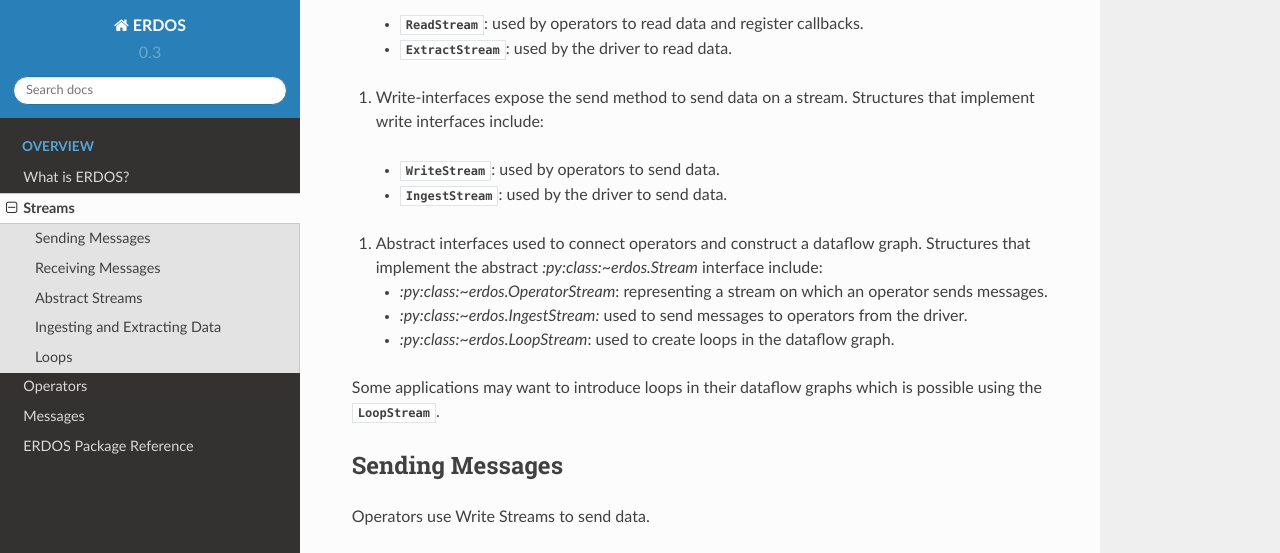
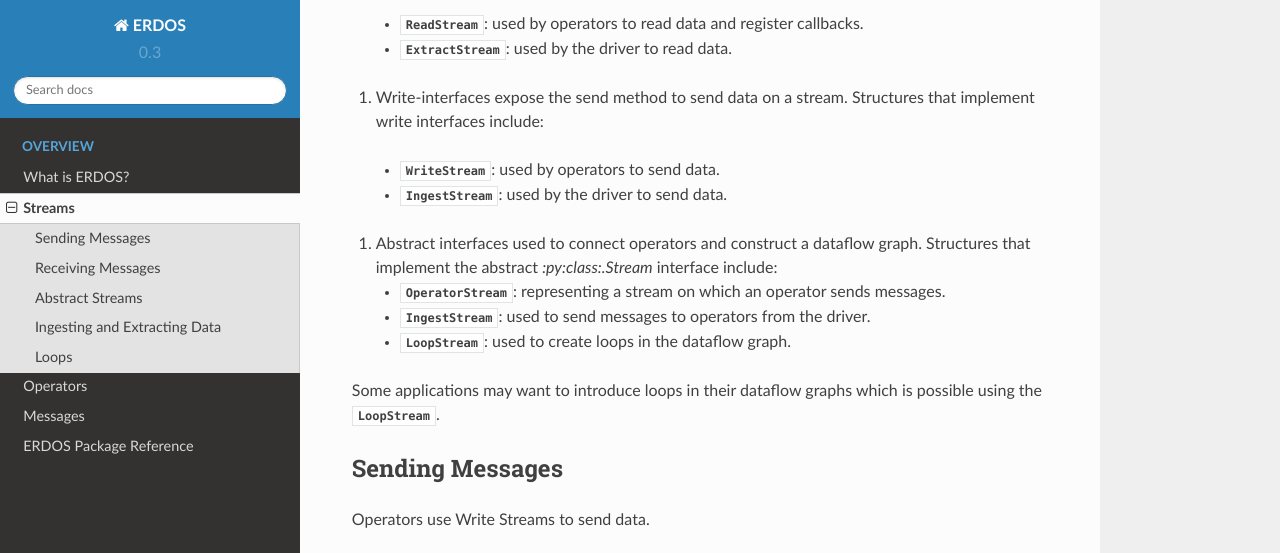
Before and after one commit to erdos-project/erdos, a Sphinx documentation site: the page built from python/doc/source/streams.rst, in a window 1280 px wide and 1400 px high, scrolled down 437 px. Shown: the top 553 px of the window. Built offline with Sphinx 7.4.7 and the Read the Docs theme 2.0.0, drawn with Linux system fonts in a browser that asks for light colours; some of the changed text lies outside the part shown; grey boxes are pictures that could not be loaded.

Commit message:
Update docs and fix warnings

```diff
--- a/python/doc/source/conf.py
+++ b/python/doc/source/conf.py
@@ -71,6 +71,12 @@
 for classname, qualname in internal_classes.items():
     setattr(mock_erdos_internal, classname, mock_internal_type(qualname))
 sys.modules["erdos.internal"] = mock_erdos_internal
+
+# Ensure that all references resolve.
+nitpicky = True
+# Ignore bugs for references to the typing library.
+nitpick_ignore = [("py:data", "typing.Any"), ("py:data", "typing.Optional"),
+                  ("py:data", "typing.Tuple")]
 
 # Add any paths that contain templates here, relative to this directory.
 templates_path = ["_templates"]
--- a/python/doc/source/intro.rst
+++ b/python/doc/source/intro.rst
@@ -60,9 +60,9 @@
 The driver is typically the main section of the program.
 
 The driver may also interact with a running ERDOS application.
-Using the :py:class:`~erdos.IngestStream`, the driver can send
+Using the :py:class:`.IngestStream`, the driver can send
 data to operators on a stream.
-The :py:class:`~erdos.ExtractStream` allows the driver to read
+The :py:class:`.ExtractStream` allows the driver to read
 data sent from an operator.
 
 
--- a/python/doc/source/streams.rst
+++ b/python/doc/source/streams.rst
@@ -15,25 +15,25 @@
    pulling data by calling ``read()`` and ``try_read()``.
    Structures that implement read interfaces include:
 
-  * :py:class:`~erdos.ReadStream`: used by operators to read data and register callbacks.
-  * :py:class:`~erdos.ExtractStream`: used by the driver to read data.
+  * :py:class:`.ReadStream`: used by operators to read data and register callbacks.
+  * :py:class:`.ExtractStream`: used by the driver to read data.
 
 #. Write-interfaces expose the send method to send data on a stream.
    Structures that implement write interfaces include:
 
-  * :py:class:`~erdos.WriteStream`: used by operators to send data.
-  * :py:class:`~erdos.IngestStream`: used by the driver to send data.
+  * :py:class:`.WriteStream`: used by operators to send data.
+  * :py:class:`.IngestStream`: used by the driver to send data.
 
 #. Abstract interfaces used to connect operators and construct a dataflow graph.
-   Structures that implement the abstract `:py:class:~erdos.Stream` interface include:
+   Structures that implement the abstract `:py:class:.Stream` interface include:
 
-   * `:py:class:~erdos.OperatorStream`: representing a stream on which an operator sends messages.
-   * `:py:class:~erdos.IngestStream:` used to send messages to operators from the driver.
-   * `:py:class:~erdos.LoopStream`: used to create loops in the dataflow graph.
+   * :py:class:`.OperatorStream`: representing a stream on which an operator sends messages.
+   * :py:class:`.IngestStream`: used to send messages to operators from the driver.
+   * :py:class:`.LoopStream`: used to create loops in the dataflow graph.
 
 
 Some applications may want to introduce loops in their dataflow graphs which
-is possible using the :py:class:`~erdos.LoopStream`.
+is possible using the :py:class:`.LoopStream`.
 
 
 Sending Messages
@@ -60,13 +60,14 @@
 ----------------
 
 These streams represent edges in the dataflow graph, which ERDOS materializes
-using its communication protocols, and the `:py:class:~erdos.ReadStream`
-and `:py:class:~erdos.WriteStream` interfaces.
+using its communication protocols, and the `:py:class:.ReadStream`
+and `:py:class:.WriteStream` interfaces.
 
 .. autoclass:: erdos.Stream
     :members:
 
 .. autoclass:: erdos.OperatorStream
+    :show-inheritance:
     :members:
 
 
```
Also changed, not shown: other parts of python/doc/source/streams.rst (+2 -0 lines), python/doc/source/operators.rst (+21 -2 lines), 4 other files.
